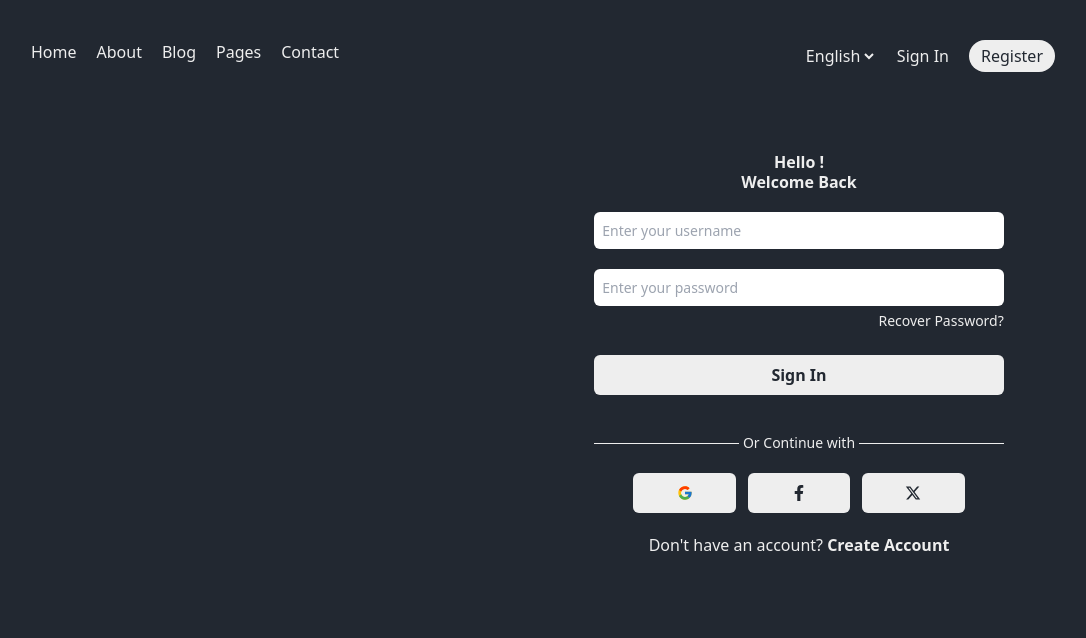
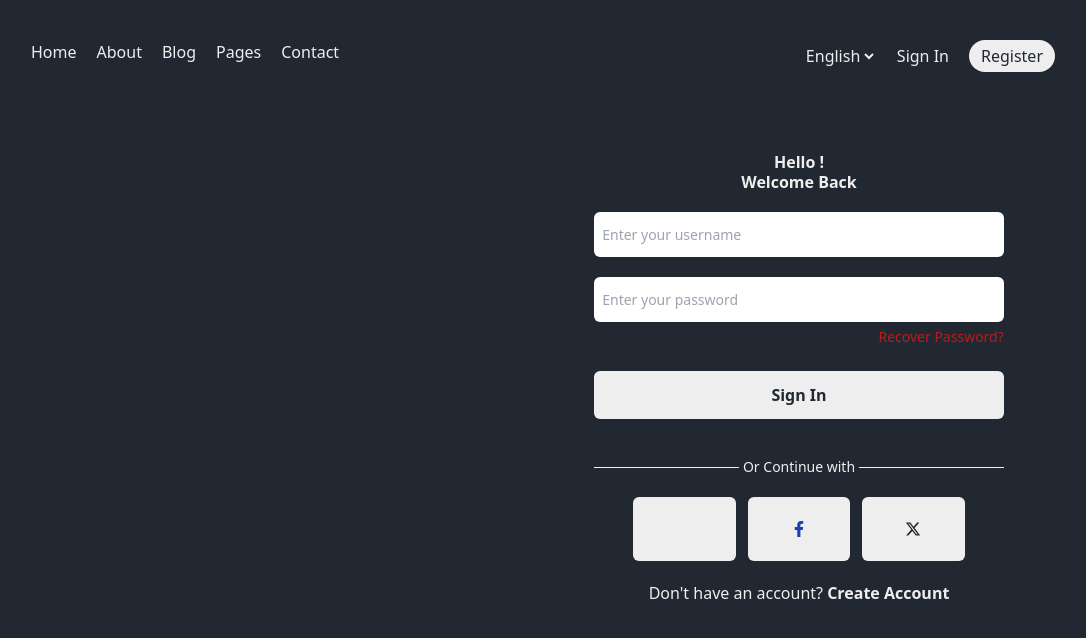
Before and after one commit to blacdav/Rubick-Dashboard, a React (Vite) app in the folder client/: page / in a window 1280 px wide. Shown: the top 638 px of the page, without its empty margins (97-1183 px from the left). Built offline with nearby package versions, Linux system fonts and the light colour scheme.

Commit message:
started writing the Google Auth

```diff
--- a/client/package.json
+++ b/client/package.json
@@ -10,6 +10,7 @@
     "preview": "vite preview"
   },
   "dependencies": {
+    "@react-oauth/google": "^0.12.1",
     "react": "^18.2.0",
     "react-dom": "^18.2.0",
     "react-icons": "^5.2.1",
--- a/client/src/components/header.jsx
+++ b/client/src/components/header.jsx
@@ -1,5 +1,3 @@
-// import { FontAwesomeIcon } from "@fortawesome/react-fontawesome"
-// import { faSearch, faBars } from "@fortawesome/free-solid-svg-icons"
 import { FaSearch, FaBars } from 'react-icons/fa';
 // import Sidebar from "./sidebar"
 import { useSidebar } from '../context/Sidebar'
@@ -11,7 +9,7 @@ const Header = () => {
 
     return (
         <>
-            <div className={`${theme ? 'bg-bg text-primary' : 'bg-primary text-light'} flex justify-between items-center p-5 h-20 w-full transform duration-1000`}>
+            <div className={`${theme ? 'bg-[#9DB2BF] text-primary' : 'bg-primary text-light'} flex justify-between items-center p-5 h-20 w-full transform duration-1000`}>
                 <div className="flex items-center">
                     <h1 className="font-bold mr-5 text-nm">Dashboard</h1>
                     <div className={`${theme ? 'bg-light' : 'bg-secondary'} hidden sm:flex items-center gap-2 py-2 px-4 rounded-full transform duration-1000`}>
--- a/client/src/dashboard/home.jsx
+++ b/client/src/dashboard/home.jsx
@@ -15,7 +15,7 @@ const Home = () => {
     const { open } = useSidebar();
     return (
         <>
-        <div className={`${theme ? 'bg-bg text-primary' : 'bg-primary text-light'} flex w-screen text-sm md:text-md transform duration-1000`}>
+        <div className={`${theme ? 'bg-[#9DB2BF] text-primary' : 'bg-primary text-light'} flex w-screen text-sm md:text-md transform duration-1000`}>
             <div className={`hidden md:flex w-fit m-0 p-0`}><Sidebar  /></div>
             <div className='flex w-full'>
                 <div className='w-full'>
--- a/client/src/dashboard/login.jsx
+++ b/client/src/dashboard/login.jsx
@@ -6,6 +6,7 @@ import { Link } from "react-router-dom";
 import { useAuth } from '../context/Auth';
 import { ValidateInput } from '../context/ValidateInput';
 import { useNavigate } from 'react-router-dom';
+import { GoogleLogin } from '@react-oauth/google'
 // import { useGoogle } from '../context/GoogleAuth';
 
 const Login = () => {
@@ -36,6 +37,13 @@ const Login = () => {
         // }
     }
 
+    const responseMessage = (response) => {
+        console.log(response);
+    };
+    const errorMessage = (error) => {
+        console.log(error);
+    };
+
     return (
         <div className="text-md bg-primary text-light h-screen">
             <header className="flex justify-between w-4/5 mx-auto py-5 md:py-10 md:mb-10">
@@ -58,31 +66,31 @@ const Login = () => {
 
             <main className="grid grid-cols-1 lg:grid-cols-2 w-full md:w-4/5 pb-10 mx-auto">
                 <div className="hidden md:grid">
-
+                <GoogleLogin onSuccess={responseMessage} onError={errorMessage} />
                 </div>
 
                 <div className="w-full text-center">
                     <h1 className="text-center font-bold leading-5 mb-5">Hello ! <br /> Welcome Back</h1>
                     <form onSubmit={handleLogin} className="grid mx-auto w-4/5 border-b border-light pb-12 mb-5">
                         <div className="w-full mb-5 text-left">
-                            <input type="text" name="username" placeholder="Enter your username" className="px-2 py-3 md:py-2 text-sm text-primary rounded-md w-full" onChange={handleInput} />
+                            <input type="text" name="username" placeholder="Enter your username" className="px-2 py-4 md:py-3 text-sm text-primary rounded-md w-full" onChange={handleInput} />
                             {err.username && <small className='text-red-600'>{err.username}</small>}
                         </div>
 
                         <div className="w-full mb-1 text-left">
-                            <input type="text" name="password" placeholder="Enter your password" className="px-2 py-3 md:py-2 text-sm text-primary rounded-md w-full" onChange={handleInput} />
+                            <input type="password" name="password" placeholder="Enter your password" className="px-2 py-4 md:py-3 text-sm text-primary rounded-md w-full" onChange={handleInput} />
                             {err.password && <small className='text-red-600'>{err.password}</small>}
                         </div>
 
-                        <Link to='/' className="text-sm text-right">Recover Password?</Link>
+                        <Link to='/' className="text-sm text-right mt-1 md:mt-0 text-red-700">Recover Password?</Link>
 
-                        <button type='submit' className="bg-light text-primary font-bold rounded-md px-2 py-3 md:py-2 mt-6">Sign In</button>
+                        <button type='submit' className="bg-light text-primary font-bold rounded-md px-2 py-4 md:py-3 mt-6">Sign In</button>
                     </form>
                     <p className="text-sm -mt-8 mx-auto relative bg-primary w-fit px-1 text-center">Or Continue with</p>
 
                     <div className="*:w-1/5 *:bg-light flex gap-3 justify-center my-5 *:py-3 *:rounded-md">
-                        <button className="flex justify-center items-center" onClick={() => { console.log(setIsAuth) }}><FcGoogle /></button>
-                        <button className="text-primary flex justify-center items-center"><FaFacebookF /></button>
+                        <button className="flex justify-center items-center" onClick={() => { console.log(setIsAuth) }}><GoogleLogin onSuccess={responseMessage} onError={errorMessage} /></button>
+                        <button className="text-blue-800 flex justify-center items-center"><FaFacebookF /></button>
                         <button className="text-primary flex justify-center items-center"><FaXTwitter /></button>
                     </div>
 
--- a/client/src/dashboard/profile.jsx
+++ b/client/src/dashboard/profile.jsx
@@ -1,6 +1,4 @@
-// import { FontAwesomeIcon } from "@fortawesome/react-fontawesome"
 import { FaBell } from "react-icons/fa6"
-// import { faBell } from "@fortawesome/free-regular-svg-icons"
 import Header from "../components/header"
 import Sidebar from "../components/sidebar"
 import { useTheme } from "../context/Theme"
```
Also changed, not shown: client/src/App.jsx (+8 -0 lines), client/src/main.jsx (+6 -1 lines), 1 other file (tests, documents, lock files or other folders).
